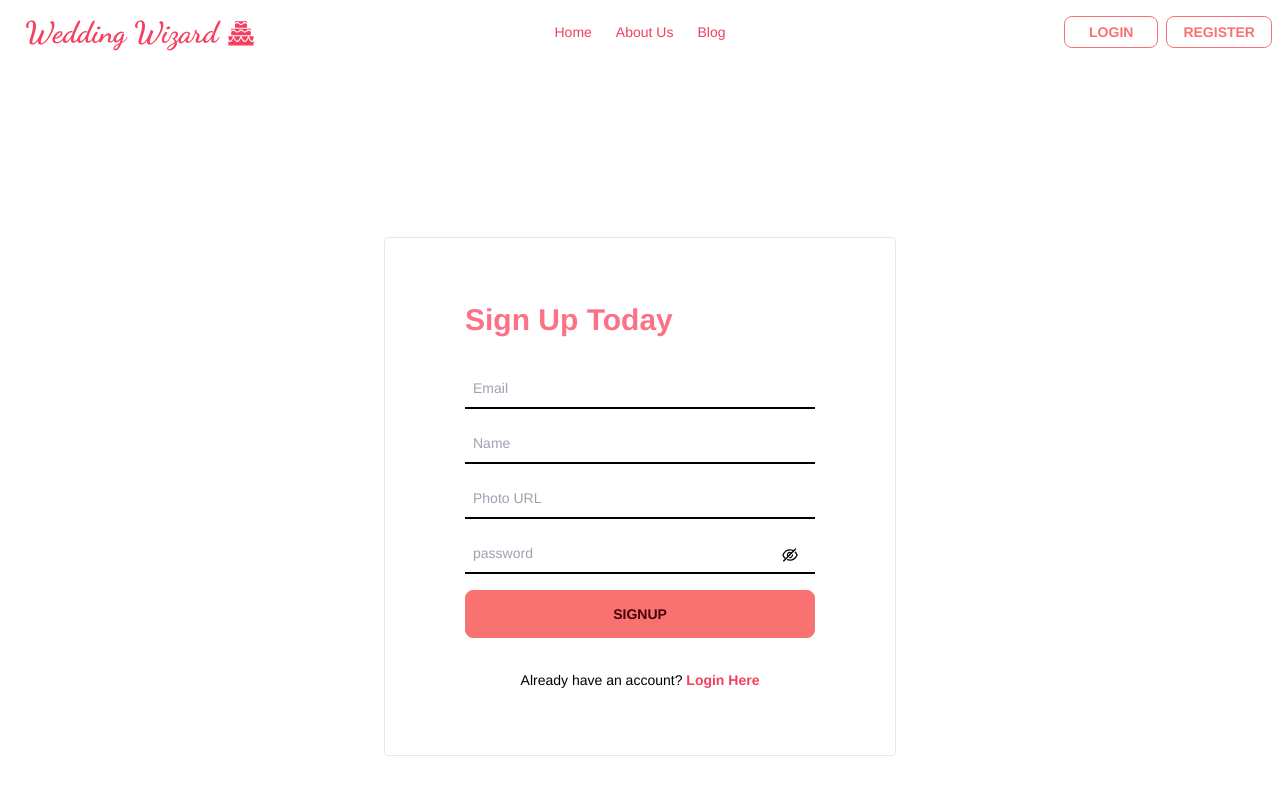
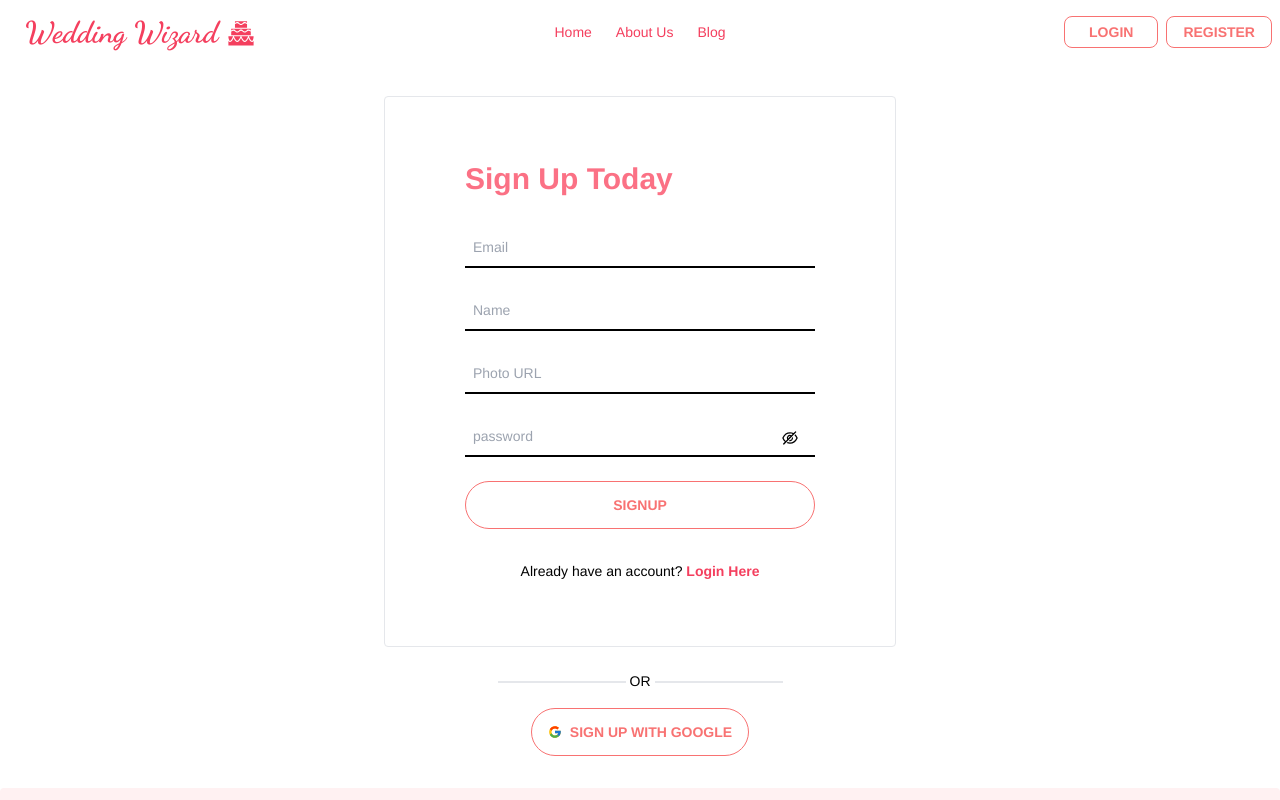
Before and after one commit to shahriarmostafiz/Wedding-Wizard, a React (Vite) app: page /register in a window 1280 px wide. Shown: the top 800 px of the page. Built offline with nearby package versions, Linux system fonts and the light colour scheme; no server answers.

Commit message:
navbar issue solved

```diff
--- a/src/Components/NavBar/Navbar.jsx
+++ b/src/Components/NavBar/Navbar.jsx
@@ -26,14 +26,14 @@ const Navbar = () => {
             .catch(err => console.log(err.message))
     }
     const links = <>
-        <li className='hover:border-b-2 hover:border-rose-500 font-medium text-rose-500'><NavLink to={'/'}>Home</NavLink></li>
-        <li className='hover:border-b-2 hover:border-rose-500 font-medium text-rose-500'><NavLink to={'/about'}>About Us </NavLink></li>
-        <li className='hover:border-b-2 hover:border-rose-500 font-medium text-rose-500'><NavLink to={'/blog'}>Blog</NavLink></li>
+        <li className='hover:border-b-2 hover:border-rose-500 text-md  font-medium text-rose-500'><NavLink to={'/'}>Home</NavLink></li>
+        <li className='hover:border-b-2 hover:border-rose-500 text-md  font-medium text-rose-500'><NavLink to={'/about'}>About Us </NavLink></li>
+        <li className='hover:border-b-2 hover:border-rose-500 text-md font-medium text-rose-500'><NavLink to={'/blog'}>Blog</NavLink></li>
         {
             user &&
             <>
-                <li className='hover: hover:border-b-2 hover:border-rose-500 font-medium text-rose-500'><NavLink to={'/mySelection'}>My Selections</NavLink></li>
-                <li className='hover: hover:border-b-2 hover:border-rose-500 font-medium text-rose-500'><NavLink to={'/reviews'}>All the Reviews </NavLink></li>
+                <li className='hover: hover:border-b-2 hover:border-rose-500 text-md font-medium text-rose-500'><NavLink to={'/mySelection'}>My Selections</NavLink></li>
+                <li className='hover: hover:border-b-2 hover:border-rose-500 text-md font-medium text-rose-500'><NavLink to={'/reviews'}>All the Reviews </NavLink></li>
             </>
 
         }    </>
--- a/src/Pages/Register/Register.jsx
+++ b/src/Pages/Register/Register.jsx
@@ -3,10 +3,11 @@ import { AuthContext } from "../../AuthProvider/AuthProvider";
 import { Link, useNavigate } from "react-router-dom";
 import { ToastContainer, toast } from "react-toastify";
 import 'react-toastify/dist/ReactToastify.css';
-import { AiOutlineEye } from 'react-icons/ai';
-import { AiOutlineEyeInvisible } from 'react-icons/ai';
+import { FcGoogle } from 'react-icons/fc'
+import { AiOutlineEye, AiOutlineEyeInvisible } from 'react-icons/ai';
+
 const Register = () => {
-    const { signUp, update, logOut } = useContext(AuthContext)
+    const { signUp, update, logOut, GoogleSignIn } = useContext(AuthContext)
     const navigate = useNavigate()
     const [error, setError] = useState('')
     const toastInfo = {
@@ -29,11 +30,28 @@ const Register = () => {
         const name = form.get('name')
         const photo = form.get('photo')
         console.log(email, thispassword);
-        const passwordRegex = /^(?=.*[A-Z])(?=.*[!@#$%^&*()_+{}\[\]:;<>,.?~\\-]).{6,}$/
-        if (!passwordRegex.test(thispassword)) {
-            setError('Password Must Contain At least One Capital letter and one Special Character')
+        const capitalLetter = /(?=.*[A-Z])/
+        const specialChar = /(?=.*[!@#$%^&*()_+{}\[\]:;<>,.?~\\|\-])/
+        if (thispassword.length < 6) {
+            setError('Password should be longer than 6 characters')
             return
         }
+        else if (!capitalLetter.test(thispassword) && !specialChar.test(thispassword)) {
+            setError(null)
+            setError('password must contain atleast one capital letter and one special character')
+            return
+        }
+        else if (!capitalLetter.test(thispassword)) {
+            setError(null)
+            setError('Password must contain at least one capital letter ')
+            return
+        }
+        else if (!specialChar.test(thispassword)) {
+            setError(null)
+            setError('Password must contain a special character')
+            return
+        }
+
         setError(null)
         signUp(email, thispassword)
             .then(res => {
@@ -50,16 +68,26 @@ const Register = () => {
                 return toast(error.message, toastInfo)
             })
     }
+    const handleGoogleLogin = () => {
+        GoogleSignIn()
+            .then(() => {
+                toast.success('logged in ', toastInfo)
+                navigate(location?.state ? location.state : '/')
+            })
+            .catch(err => {
+                console.log(err)
+                return toast.error(err.message, toastInfo)
+            })
 
+    }
     return (
         <div>
             <div className="bg-white my-8" >
-                <div className="flex justify-center h-screen items-center">
+                <div className="flex justify-center min-h-[500px] items-center">
                     <div className="border w-4/5 lg:w-2/5 py-16 lg:px-12  rounded">
                         <h1 className="text-3xl text-rose-400 font-bold px-8">Sign Up Today  </h1>
                         <form onSubmit={handleRegister}>
-                            <div className="p-8 space-y-4 w-full">
-
+                            <div className="p-8 space-y-6 w-full">
 
                                 <div className="border-b-2 border-black">
                                     <input className="bg-white rounded  w-full border-none outline-none py-2 px-2" placeholder="Email" type="email" name="email" id="email" required />
@@ -78,7 +106,7 @@ const Register = () => {
 
                                 </div>
 
-                                <button type="submit" className="btn btn-error w-full">SignUp  </button>
+                                <button type="submit" className="btn btn-error btn-outline rounded-full  w-full">SignUp  </button>
                             </div>
                             {
                                 error && <p className="text-center text-red-600">{error}</p>
@@ -86,8 +114,14 @@ const Register = () => {
                             <p className="text-center">Already have an account? <Link className="text-rose-500 font-bold" to={'/login'}>Login Here</Link></p>
                         </form>
                     </div>
+                </div>
+                <div className="flex flex-col gap-4 mt-6 justify-center items-center">
+                    <div className="flex items-center gap-1">
+                        <div className="border bg-slate-500 h-0.5 w-32"></div> <p>OR</p> <div className="border h-0.5 w-32 bg-slate-500"></div>
+                    </div>
+                    <button className="btn rounded-full btn-outline btn-error " onClick={handleGoogleLogin}> <FcGoogle />Sign up with Google </button>
+                </div>
 
-                </div>
             </div>
             <ToastContainer />
         </div>
```
